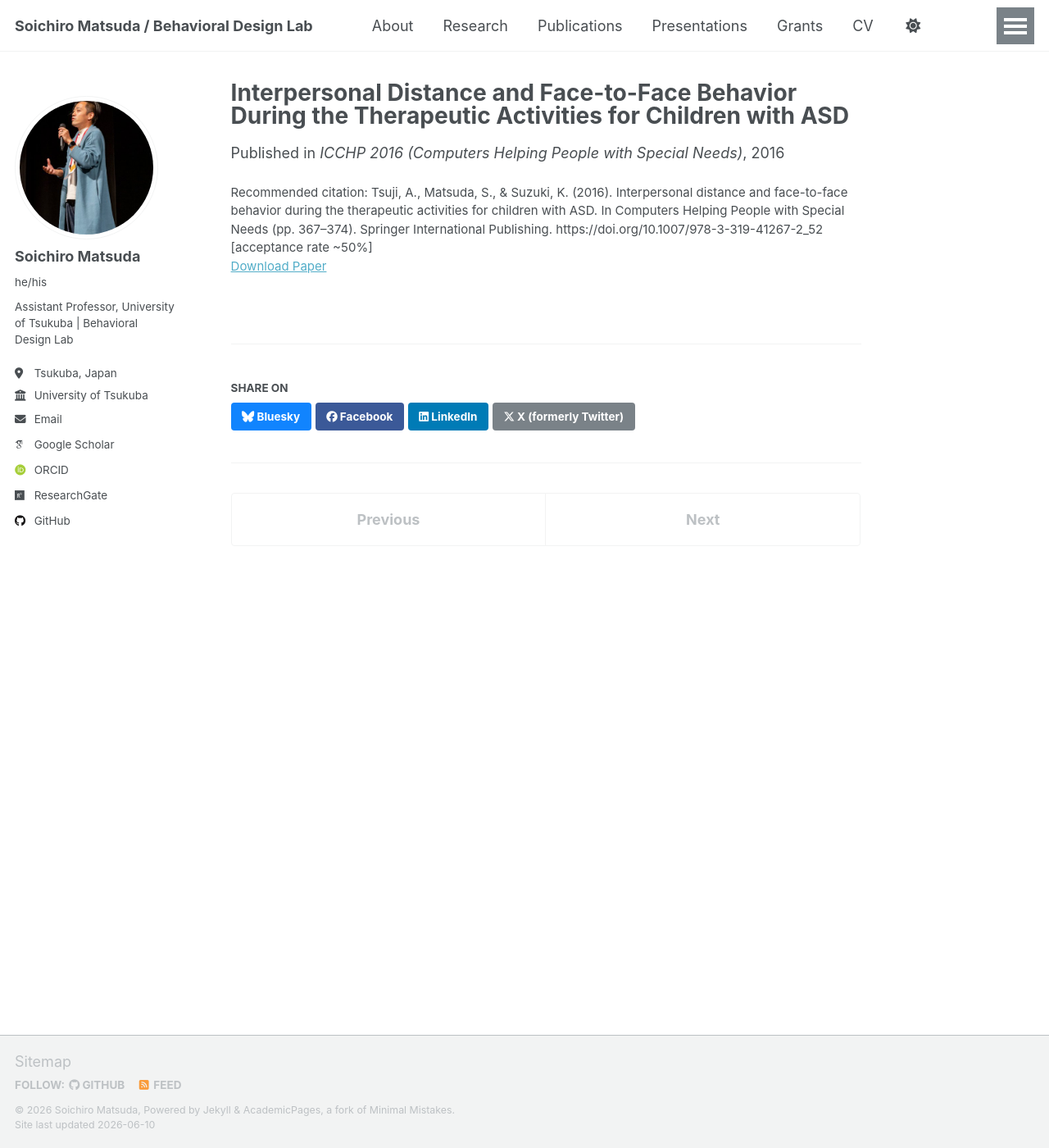
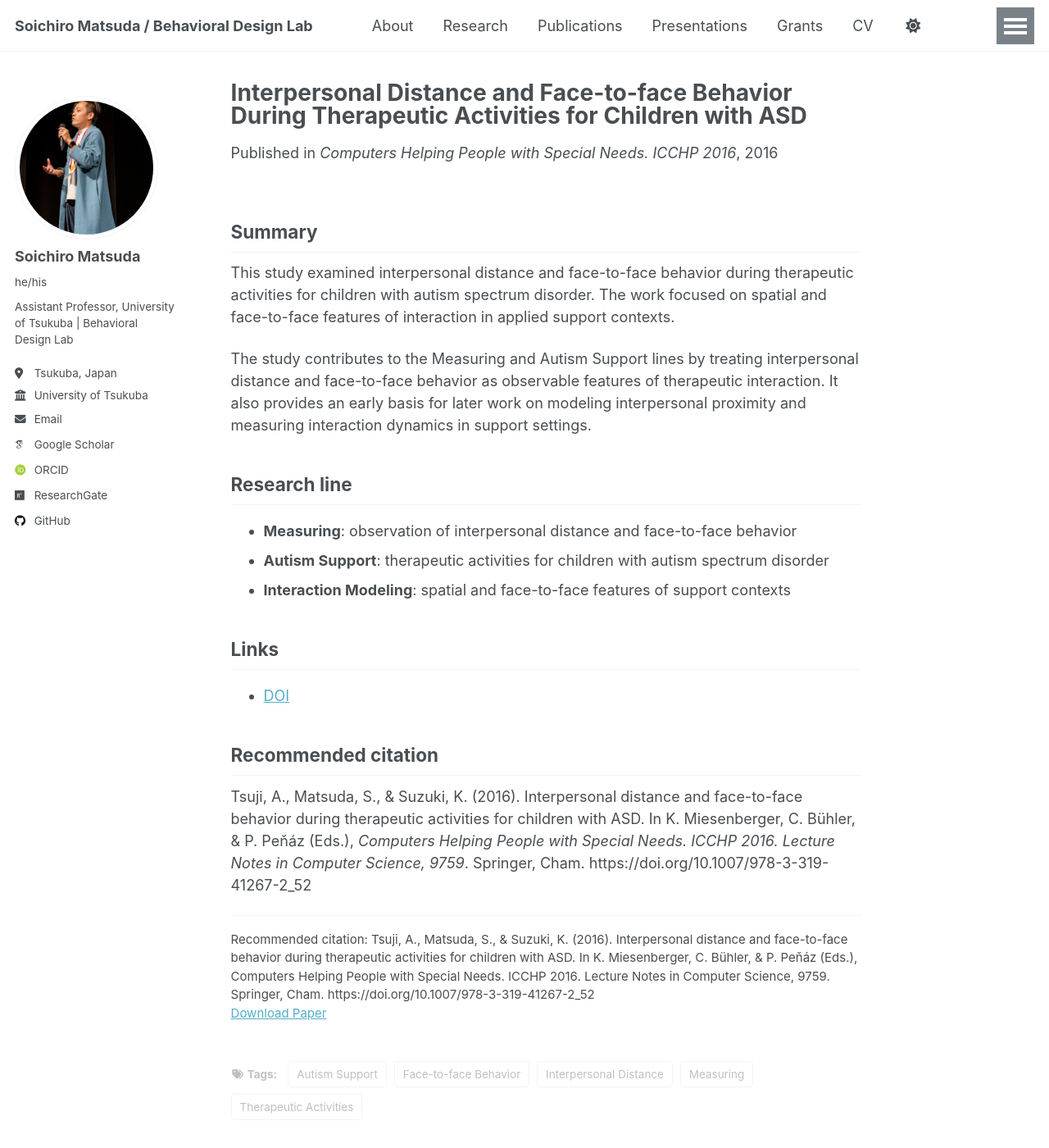
Before and after one commit to BehavioralDesignerMatsuda/BehavioralDesignerMatsuda.github.io, a Jekyll site: the page built from _publications/2016-social-distance.md, in a window 1280 px wide and 1400 px high. Shown: the whole window at 82% size. Built offline with Jekyll 4.4.1, drawn with Linux system fonts in a browser that asks for light colours; some web fonts are replaced; a script that is not in the unit is left out.

Commit message:
Update 2016-social-distance.md

```diff
--- a/_publications/2016-social-distance.md
+++ b/_publications/2016-social-distance.md
@@ -1,10 +1,43 @@
 ---
-title: "Interpersonal Distance and Face-to-Face Behavior During the Therapeutic Activities for Children with ASD"
+title: 'Interpersonal Distance and Face-to-face Behavior During Therapeutic Activities for Children with ASD'
 collection: publications
 date: 2016-07-06
-venue: "ICCHP 2016 (Computers Helping People with Special Needs)"
+venue: 'Computers Helping People with Special Needs. ICCHP 2016'
 category: conferences
-paperurl: "https://doi.org/10.1007/978-3-319-41267-2_52"
-citation: "Tsuji, A., Matsuda, S., & Suzuki, K. (2016). Interpersonal distance and face-to-face behavior during the therapeutic activities for children with ASD. In Computers Helping People with Special Needs (pp. 367–374). Springer International Publishing. https://doi.org/10.1007/978-3-319-41267-2_52 [acceptance rate ~50%]"
-excerpt: "We analyzed interpersonal distance and face-to-face behavior in therapeutic settings for children with ASD, providing design insights for HCI systems that sense and adapt to social proximity."
+
+paperurl: 'https://doi.org/10.1007/978-3-319-41267-2_52'
+doi: 'https://doi.org/10.1007/978-3-319-41267-2_52'
+
+citation: 'Tsuji, A., Matsuda, S., & Suzuki, K. (2016). Interpersonal distance and face-to-face behavior during therapeutic activities for children with ASD. In K. Miesenberger, C. Bühler, & P. Peňáz (Eds.), Computers Helping People with Special Needs. ICCHP 2016. Lecture Notes in Computer Science, 9759. Springer, Cham. https://doi.org/10.1007/978-3-319-41267-2_52'
+
+tags:
+
+- Measuring
+- Autism Support
+- Interpersonal Distance
+- Face-to-face Behavior
+- Therapeutic Activities
+
+## excerpt: ''
 ---
+## Summary
+
+This study examined interpersonal distance and face-to-face behavior during therapeutic activities for children with autism spectrum disorder. The work focused on spatial and face-to-face features of interaction in applied support contexts.
+
+The study contributes to the Measuring and Autism Support lines by treating interpersonal distance and face-to-face behavior as observable features of therapeutic interaction. It also provides an early basis for later work on modeling interpersonal proximity and measuring interaction dynamics in support settings.
+
+## Research line
+
+- **Measuring**: observation of interpersonal distance and face-to-face behavior
+- **Autism Support**: therapeutic activities for children with autism spectrum disorder
+- **Interaction Modeling**: spatial and face-to-face features of support contexts
+
+## Links
+
+* [DOI](https://doi.org/10.1007/978-3-319-41267-2_52)
+
+## Recommended citation
+
+Tsuji, A., Matsuda, S., & Suzuki, K. (2016). Interpersonal distance and face-to-face behavior during therapeutic activities for children with ASD. In K. Miesenberger, C. Bühler, & P. Peňáz (Eds.), *Computers Helping People with Special Needs. ICCHP 2016. Lecture Notes in Computer Science, 9759*. Springer, Cham. https://doi.org/10.1007/978-3-319-41267-2_52
+
+---
```
